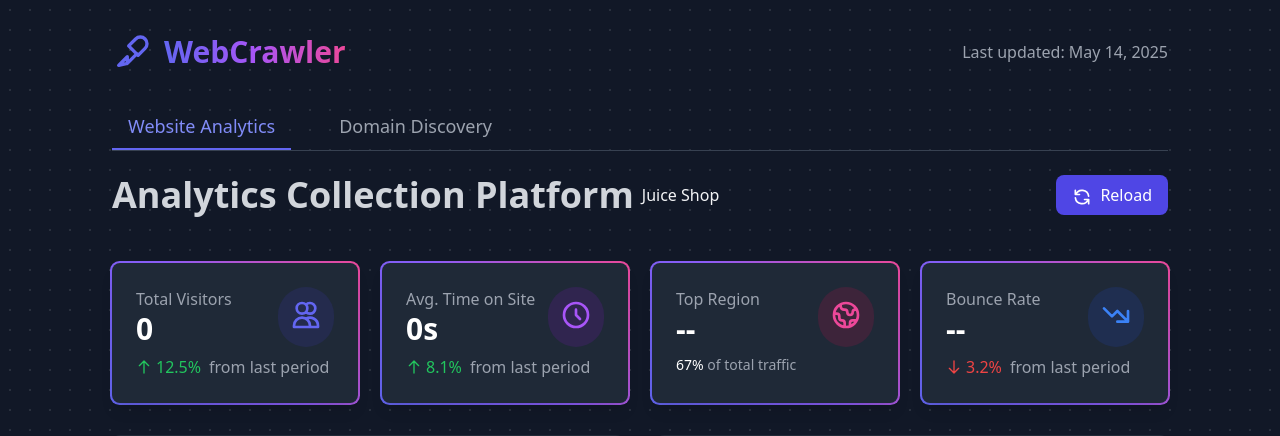
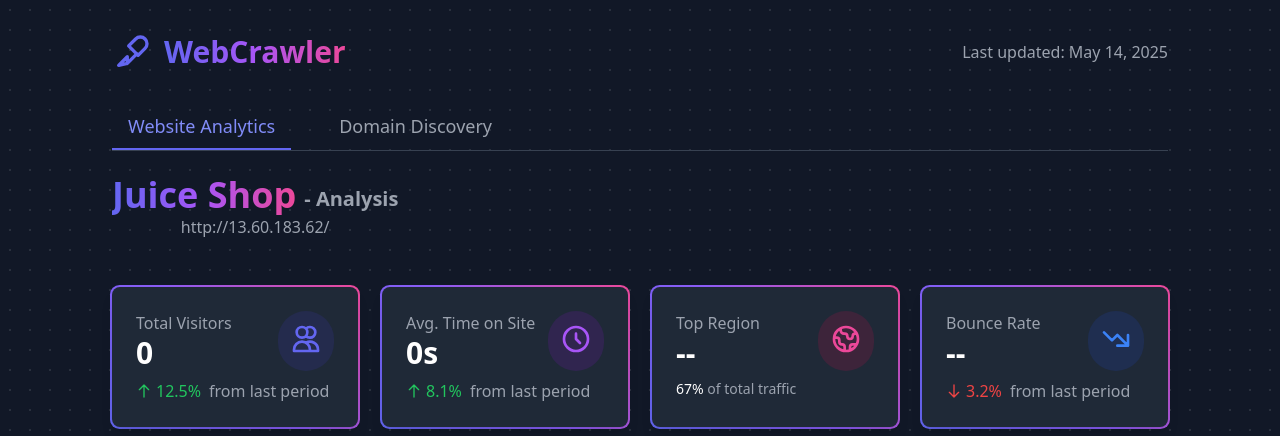
Before and after one commit to Janvier-Irasubiza/web-crawler, a FastAPI app: page / in a window 1280 px wide. Shown: the top 436 px of the page. Run offline with FastAPI, Linux system fonts and the light colour scheme; data that the repository does not hold is empty; some libraries are stand-ins or nearby versions.

Commit message:
feat: Update analytics tab header with new styling and remove reload button

```diff
--- a/templates/index.html
+++ b/templates/index.html
@@ -173,35 +173,19 @@
 
       <!-- Analytics Tab Content -->
       <div id="analytics-content" class="tab-content active space-y-12">
-        <!-- Input Form -->
-        <div class="flex items-center justify-between">
-          <h1 class="items-center flex space-x-2">
-            <span class="text-4xl font-bold text-gray-300"
-              >Analytics Collection Platform</span
+        <div class="inline-flex flex-col items-start">
+          <div class="flex items-center space-x-2">
+            <span
+              class="text-4xl font-bold bg-clip-text text-transparent bg-gradient-to-r from-indigo-500 via-purple-500 to-pink-500 whitespace-nowrap"
+              >Juice Shop</span
             >
-            <span>Juice Shop</span>
-          </h1>
-          <button
-            id="scan-button"
-            class="px-4 py-2 bg-indigo-600 text-white rounded-lg hover:bg-indigo-700"
-            onclick="reloadAnalytics()"
-          >
-            <svg
-              class="w-5 h-5 inline-block mr-1"
-              fill="none"
-              stroke="currentColor"
-              viewBox="0 0 24 24"
-              xmlns="http://www.w3.org/2000/svg"
+            <span class="mt-2 text-xl font-bold whitespace-nowrap text-gray-400"
+              >- Analysis</span
             >
-              <path
-                stroke-linecap="round"
-                stroke-linejoin="round"
-                stroke-width="2"
-                d="M4 4v5h.582m15.356 2A8.001 8.001 0 004.582 9m0 0H9m11 11v-5h-.581m0 0a8.003 8.003 0 01-15.357-2m15.357 2H15"
-              ></path>
-            </svg>
-            Reload
-          </button>
+          </div>
+          <p class="text-gray-400 block truncate text-center w-full">
+            http://13.60.183.62/
+          </p>
         </div>
 
         <!-- Results Container (Initially Hidden) -->
```
